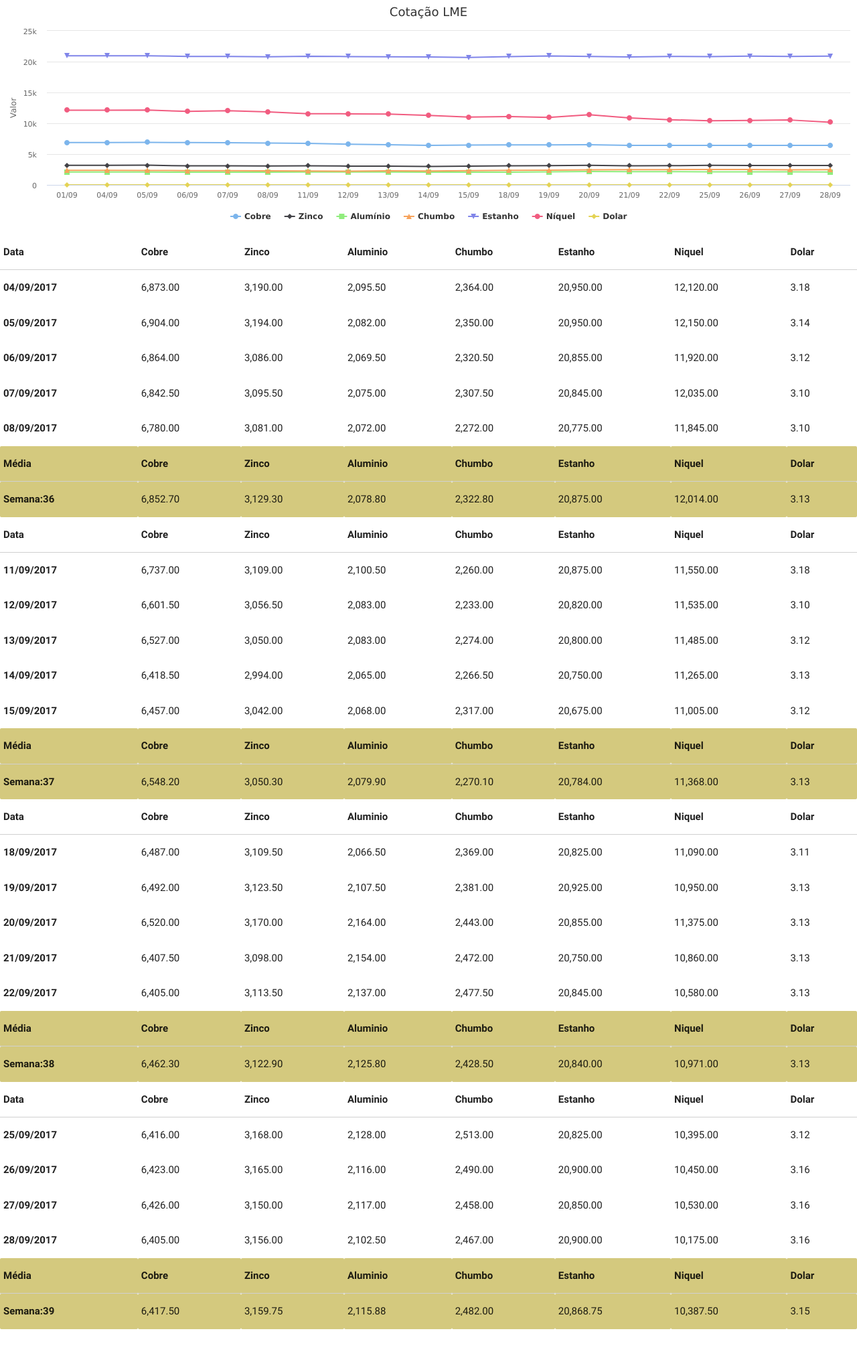
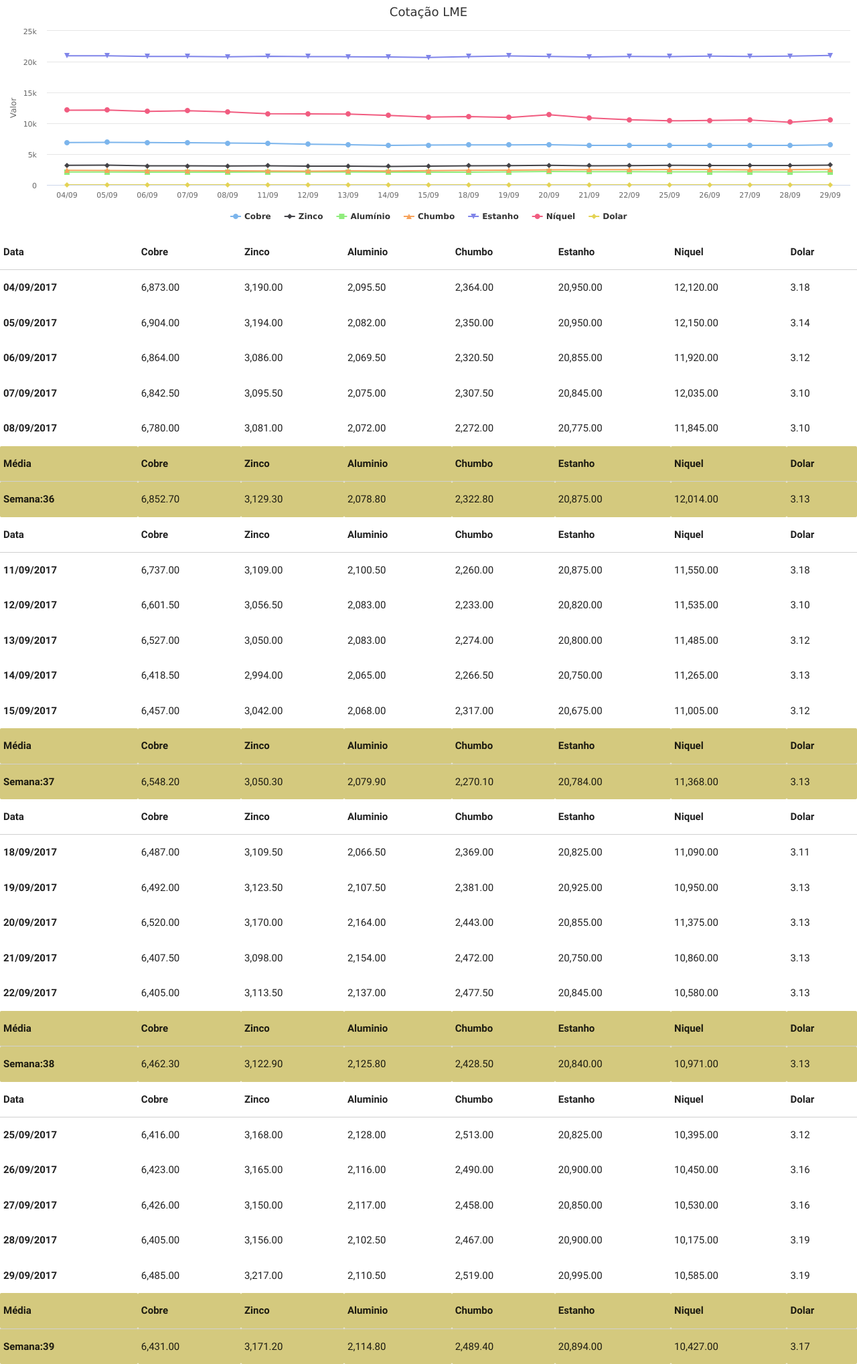
Before and after one commit to tiagocordeiro/flask-lme-chart, a Flask app: page /lme/dashboard in a window 1280 px wide. Shown: the whole page at 67% size. Before the commit the page ends 1984 px from the top, so only its background shows below. Run offline with Flask 2, Linux system fonts and the light colour scheme; some libraries are stand-ins or nearby versions.

Commit message:
Cotação Atualizada

```diff
--- a/static/cotacao-atual.csv
+++ b/static/cotacao-atual.csv
@@ -1,5 +1,4 @@
 Date,Cobre,Zinco,Aluminio,Chumbo,Estanho,Niquel,Dolar
-2017-09-01,6873.0,3190.0,2095.5,2364.0,20950.0,12120.0,3.1459999084473
 2017-09-04,6873.0,3190.0,2095.5,2364.0,20950.0,12120.0,3.1777000427246
 2017-09-05,6904.0,3194.0,2082.0,2350.0,20950.0,12150.0,3.1394000053406
 2017-09-06,6864.0,3086.0,2069.5,2320.5,20855.0,11920.0,3.1157999038696
@@ -18,4 +17,5 @@ Date,Cobre,Zinco,Aluminio,Chumbo,Estanho,Niquel,Dolar
 2017-09-25,6416.0,3168.0,2128.0,2513.0,20825.0,10395.0,3.1235001087189
 2017-09-26,6423.0,3165.0,2116.0,2490.0,20900.0,10450.0,3.1572999954224
 2017-09-27,6426.0,3150.0,2117.0,2458.0,20850.0,10530.0,3.1638998985291
-2017-09-28,6405.0,3156.0,2102.5,2467.0,20900.0,10175.0,3.1638998985291
+2017-09-28,6405.0,3156.0,2102.5,2467.0,20900.0,10175.0,3.1919000148773
+2017-09-29,6485.0,3217.0,2110.5,2519.0,20995.0,10585.0,
--- a/templates/mesclado.html
+++ b/templates/mesclado.html
@@ -791,7 +791,33 @@
     10,175.00
    </td>
    <td>
-    3.16
+    3.19
+   </td>
+  </tr>
+  <tr>
+   <th>
+    29/09/2017
+   </th>
+   <td>
+    6,485.00
+   </td>
+   <td>
+    3,217.00
+   </td>
+   <td>
+    2,110.50
+   </td>
+   <td>
+    2,519.00
+   </td>
+   <td>
+    20,995.00
+   </td>
+   <td>
+    10,585.00
+   </td>
+   <td>
+    3.19
    </td>
   </tr>
  </tbody>
@@ -829,25 +855,25 @@
     Semana:39
    </th>
    <td>
-    6,417.50
+    6,431.00
    </td>
    <td>
-    3,159.75
+    3,171.20
    </td>
    <td>
-    2,115.88
+    2,114.80
    </td>
    <td>
-    2,482.00
+    2,489.40
    </td>
    <td>
-    20,868.75
+    20,894.00
    </td>
    <td>
-    10,387.50
+    10,427.00
    </td>
    <td>
-    3.15
+    3.17
    </td>
   </tr>
  </tbody>
```
Also changed, not shown: static/todo-periodo.csv.
